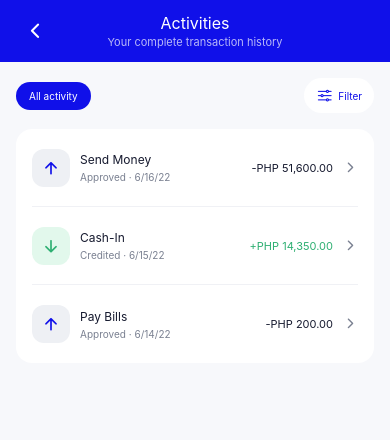
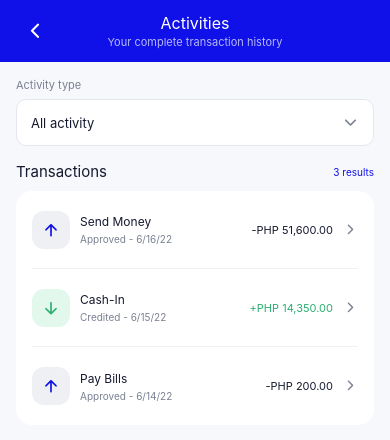
Before and after one commit to hanapaye2198/rss_project, a React Native app in the folder mobile-app/: screen /Activities in a window 390 px wide. Shown: the top 440 px of the page. Built offline with nearby package versions, Linux system fonts and the light colour scheme.

Commit message:
Make wallet demo flows stateful

```diff
--- a/mobile-app/src/screens/ActivitiesScreen.tsx
+++ b/mobile-app/src/screens/ActivitiesScreen.tsx
@@ -1,7 +1,9 @@
 import { Ionicons } from '@expo/vector-icons';
 import { NativeStackScreenProps } from '@react-navigation/native-stack';
+import { useMemo, useState } from 'react';
 import { Pressable, StyleSheet, Text, View } from 'react-native';
 import { AppHeader } from '../components/AppHeader';
+import { SelectField } from '../components/FormField';
 import { Screen } from '../components/Screen';
 import { RootStackParamList } from '../navigation/types';
 import { formatPHP, useDemoWallet } from '../state/DemoContext';
@@ -9,13 +11,21 @@ import { colors, fonts, spacing } from '../theme';
 import { showAlert } from '../utils/feedback';
 
 type Props = NativeStackScreenProps<RootStackParamList, 'Activities'>;
+const filters = ['All activity', 'Money in', 'Money out'];
 
 export function ActivitiesScreen({ navigation }: Props) {
   const { transactions } = useDemoWallet();
+  const [filter, setFilter] = useState(filters[0] ?? 'All activity');
+  const visibleTransactions = useMemo(() => transactions.filter((transaction) => filter === 'All activity' || (filter === 'Money in' ? transaction.direction === 'credit' : transaction.direction === 'debit')), [filter, transactions]);
+
   return (
     <Screen backgroundColor={colors.blue} contentStyle={styles.screenContent} scroll>
       <AppHeader title="Activities" subtitle="Your complete transaction history" navigation={navigation} dark />
-      <View style={styles.content}><View style={styles.filterRow}><View style={styles.filterActive}><Text style={styles.filterActiveText}>All activity</Text></View><Pressable accessibilityRole="button" onPress={() => showAlert('Filter activity', 'Filter by money in, money out, or date range in the full app.')} style={styles.filterButton}><Ionicons name="options-outline" size={17} color={colors.blue} /><Text style={styles.filterText}>Filter</Text></Pressable></View><View style={styles.list}>{transactions.map((transaction, index) => { const credited = transaction.direction === 'credit'; return <Pressable accessibilityRole="button" key={transaction.id} onPress={() => showAlert(transaction.title, `${formatPHP(transaction.amount)} · ${transaction.status}\n${transaction.date}`)} style={({ pressed }) => [styles.row, index === transactions.length - 1 && styles.lastRow, pressed && styles.pressed]}><View style={[styles.icon, { backgroundColor: credited ? colors.greenSoft : '#EEF0F4' }]}><Ionicons name={credited ? 'arrow-down' : 'arrow-up'} size={18} color={credited ? '#2EAF72' : colors.blue} /></View><View style={styles.copy}><Text style={styles.title}>{transaction.title}</Text><Text style={styles.status}>{transaction.status} · {transaction.date}</Text></View><Text style={[styles.amount, credited && styles.credit]}>{credited ? '+' : '-'}{formatPHP(transaction.amount)}</Text><Ionicons name="chevron-forward" size={15} color={colors.muted} /></Pressable>; })}</View></View>
+      <View style={styles.content}>
+        <SelectField label="Activity type" value={filter} options={filters} onChange={setFilter} />
+        <View style={styles.listHeader}><Text style={styles.heading}>Transactions</Text><Text style={styles.count}>{visibleTransactions.length} results</Text></View>
+        <View style={styles.list}>{visibleTransactions.length ? visibleTransactions.map((transaction, index) => { const credited = transaction.direction === 'credit'; return <Pressable accessibilityRole="button" key={transaction.id} onPress={() => showAlert(transaction.title, `${formatPHP(transaction.amount)} - ${transaction.status}\n${transaction.date}`)} style={({ pressed }) => [styles.row, index === visibleTransactions.length - 1 && styles.lastRow, pressed && styles.pressed]}><View style={[styles.icon, { backgroundColor: credited ? colors.greenSoft : '#EEF0F4' }]}><Ionicons name={credited ? 'arrow-down' : 'arrow-up'} size={18} color={credited ? '#2EAF72' : colors.blue} /></View><View style={styles.copy}><Text style={styles.title}>{transaction.title}</Text><Text style={styles.status}>{transaction.status} - {transaction.date}</Text></View><Text style={[styles.amount, credited && styles.credit]}>{credited ? '+' : '-'}{formatPHP(transaction.amount)}</Text><Ionicons name="chevron-forward" size={15} color={colors.muted} /></Pressable>; }) : <View style={styles.empty}><Ionicons name="receipt-outline" size={28} color={colors.muted} /><Text style={styles.emptyTitle}>No matching activity</Text><Text style={styles.emptyBody}>Try another activity type.</Text></View>}</View>
+      </View>
     </Screen>
   );
 }
@@ -23,11 +33,9 @@ export function ActivitiesScreen({ navigation }: Props) {
 const styles = StyleSheet.create({
   screenContent: { backgroundColor: colors.background },
   content: { padding: spacing.md, paddingBottom: spacing.xl },
-  filterRow: { flexDirection: 'row', justifyContent: 'space-between', alignItems: 'center', marginBottom: spacing.md },
-  filterActive: { paddingHorizontal: 13, paddingVertical: 8, borderRadius: 100, backgroundColor: colors.blue },
-  filterActiveText: { color: colors.white, fontFamily: fonts.medium, fontSize: 10 },
-  filterButton: { flexDirection: 'row', alignItems: 'center', gap: 5, paddingHorizontal: 12, paddingVertical: 8, borderRadius: 100, backgroundColor: colors.white },
-  filterText: { color: colors.blue, fontFamily: fonts.medium, fontSize: 10 },
+  listHeader: { flexDirection: 'row', justifyContent: 'space-between', alignItems: 'center', marginBottom: 10 },
+  heading: { color: colors.ink, fontFamily: fonts.bold, fontSize: 15 },
+  count: { color: colors.blue, fontFamily: fonts.medium, fontSize: 10 },
   list: { borderRadius: 16, backgroundColor: colors.white, paddingHorizontal: spacing.md },
   row: { minHeight: 78, flexDirection: 'row', alignItems: 'center', gap: 10, borderBottomWidth: 1, borderBottomColor: '#F0F1F5' },
   lastRow: { borderBottomWidth: 0 },
@@ -37,5 +45,8 @@ const styles = StyleSheet.create({
   title: { color: colors.ink, fontFamily: fonts.bold, fontSize: 12 },
   status: { color: colors.muted, fontFamily: fonts.regular, fontSize: 10, marginTop: 4 },
   amount: { color: colors.ink, fontFamily: fonts.bold, fontSize: 11 },
-  credit: { color: '#2EAF72' }
+  credit: { color: '#2EAF72' },
+  empty: { minHeight: 180, alignItems: 'center', justifyContent: 'center' },
+  emptyTitle: { color: colors.ink, fontFamily: fonts.bold, fontSize: 13, marginTop: 9 },
+  emptyBody: { color: colors.muted, fontFamily: fonts.regular, fontSize: 10, marginTop: 4 }
 });
--- a/mobile-app/src/screens/DashboardScreen.tsx
+++ b/mobile-app/src/screens/DashboardScreen.tsx
@@ -2,6 +2,7 @@ import { Ionicons } from '@expo/vector-icons';
 import { NativeStackScreenProps } from '@react-navigation/native-stack';
 import { LinearGradient } from 'expo-linear-gradient';
 import { Image, Pressable, StyleSheet, Text, View } from 'react-native';
+import { useState } from 'react';
 import { BottomNav } from '../components/BottomNav';
 import { Screen } from '../components/Screen';
 import { SectionTitle } from '../components/AppHeader';
@@ -26,6 +27,7 @@ const actions: { label: string; icon: IconName; color: string; screen: keyof Roo
 
 export function DashboardScreen({ navigation }: Props) {
   const { balance, transactions } = useDemoWallet();
+  const [balanceVisible, setBalanceVisible] = useState(true);
   const openAction = (screen: keyof RootStackParamList) => navigation.navigate(screen);
 
   return (
@@ -37,7 +39,7 @@ export function DashboardScreen({ navigation }: Props) {
           <Pressable accessibilityRole="button" accessibilityLabel="Notifications" onPress={() => navigation.navigate('Notifications')} style={styles.circleButton}><Ionicons name="notifications-outline" size={20} color={colors.ink} /><View style={styles.notificationDot} /></Pressable>
         </View>
         <Text style={styles.balanceLabel}>Available Balance</Text>
-        <View style={styles.balanceRow}><Text style={styles.balance}>₱ {balance.toLocaleString('en-PH', { minimumFractionDigits: 2 })}</Text><Ionicons name="eye-outline" size={27} color={colors.white} /></View>
+        <Pressable accessibilityRole="button" accessibilityLabel={balanceVisible ? 'Hide balance' : 'Show balance'} onPress={() => setBalanceVisible((current) => !current)} style={styles.balanceRow}><Text style={styles.balance}>{balanceVisible ? `₱ ${balance.toLocaleString('en-PH', { minimumFractionDigits: 2 })}` : '₱ ••••••'}</Text><Ionicons name={balanceVisible ? 'eye-outline' : 'eye-off-outline'} size={27} color={colors.white} /></Pressable>
       </LinearGradient>
 
       <View style={styles.dashboardBody}>
--- a/mobile-app/src/screens/SaveScreen.tsx
+++ b/mobile-app/src/screens/SaveScreen.tsx
@@ -12,17 +12,22 @@ import { colors, fonts, spacing } from '../theme';
 import { showAlert } from '../utils/feedback';
 
 type Props = NativeStackScreenProps<RootStackParamList, 'Save'>;
+type Goal = { title: string; saved: number; target: number; icon: keyof typeof Ionicons.glyphMap; color: string };
 
-const goals = [
-  { title: 'Emergency Fund', saved: 'PHP 12,500', target: 'PHP 25,000', progress: 0.5, icon: 'shield-checkmark-outline' as const, color: '#635BDB' },
-  { title: 'New laptop', saved: 'PHP 18,200', target: 'PHP 40,000', progress: 0.455, icon: 'laptop-outline' as const, color: '#EE945A' }
+const goals: Goal[] = [
+  { title: 'Emergency Fund', saved: 12500, target: 25000, icon: 'shield-checkmark-outline', color: '#635BDB' },
+  { title: 'New laptop', saved: 18200, target: 40000, icon: 'laptop-outline', color: '#EE945A' }
 ];
 
 export function SaveScreen({ navigation }: Props) {
   const { balance, saveMoney } = useDemoWallet();
   const [totalSaved, setTotalSaved] = useState(30700);
+  const [goalList, setGoalList] = useState(goals);
   const [savingGoal, setSavingGoal] = useState(goals[0]?.title ?? 'Emergency Fund');
   const [savingAmount, setSavingAmount] = useState('');
+  const [creatingGoal, setCreatingGoal] = useState(false);
+  const [newGoalName, setNewGoalName] = useState('');
+  const [newGoalTarget, setNewGoalTarget] = useState('');
 
   const submitSave = () => {
     const numericAmount = Number(savingAmount.replace(/,/g, ''));
@@ -32,8 +37,29 @@ export function SaveScreen({ navigation }: Props) {
       return;
     }
     setTotalSaved((current) => current + numericAmount);
+    setGoalList((current) => current.map((goal) => goal.title === savingGoal ? { ...goal, saved: goal.saved + numericAmount } : goal));
     setSavingAmount('');
     showAlert('Money saved', `${formatPHP(numericAmount)} moved to ${savingGoal}. Your wallet balance is now ${formatPHP(balance - numericAmount)}.`);
+  };
+
+  const createGoal = () => {
+    const trimmedName = newGoalName.trim();
+    const numericTarget = Number(newGoalTarget.replace(/,/g, ''));
+    if (!trimmedName || !numericTarget || numericTarget <= 0) {
+      showAlert('Complete the goal', 'Enter a goal name and a target greater than zero.');
+      return;
+    }
+    if (goalList.some((goal) => goal.title.toLowerCase() === trimmedName.toLowerCase())) {
+      showAlert('Goal already exists', 'Choose a different name for your savings goal.');
+      return;
+    }
+    const newGoal: Goal = { title: trimmedName, saved: 0, target: numericTarget, icon: 'flag-outline', color: '#5D8CE8' };
+    setGoalList((current) => [...current, newGoal]);
+    setSavingGoal(trimmedName);
+    setNewGoalName('');
+    setNewGoalTarget('');
+    setCreatingGoal(false);
+    showAlert('Goal created', `${trimmedName} is ready for your first deposit.`);
   };
 
   return (
@@ -41,18 +67,19 @@ export function SaveScreen({ navigation }: Props) {
       <AppHeader title="Save" subtitle="Make your goals happen" navigation={navigation} dark />
       <View style={styles.content}>
         <View style={styles.balanceCard}><View><Text style={styles.mutedLight}>Total saved</Text><Text style={styles.balance}>{formatPHP(totalSaved)}</Text><Text style={styles.earned}>+PHP 214.90 interest earned</Text></View><View style={styles.saveIcon}><Ionicons name="save-outline" size={25} color={colors.white} /></View></View>
-        <View style={styles.sectionHeader}><Text style={styles.sectionTitle}>Your savings goals</Text><Text style={styles.goalCount}>2 active</Text></View>
-        <View style={styles.goalList}>{goals.map((goal) => <GoalRow key={goal.title} {...goal} />)}</View>
+        <View style={styles.sectionHeader}><Text style={styles.sectionTitle}>Your savings goals</Text><Text style={styles.goalCount}>{goalList.length} active</Text></View>
+        <View style={styles.goalList}>{goalList.map((goal) => <GoalRow key={goal.title} {...goal} />)}</View>
         <View style={styles.tipCard}><Ionicons name="bulb-outline" size={23} color="#D89400" /><View style={styles.tipText}><Text style={styles.tipTitle}>Small steps add up</Text><Text style={styles.tipBody}>Set aside a little every week and watch your goals grow.</Text></View></View>
-        <View style={styles.saveCard}><View style={styles.saveHeading}><Text style={styles.saveTitle}>Add to your savings</Text><Text style={styles.available}>{formatPHP(balance)} available</Text></View><SelectField label="Savings goal" value={savingGoal} options={goals.map((goal) => goal.title)} onChange={setSavingGoal} /><FormField label="Amount (PHP)" value={savingAmount} onChangeText={setSavingAmount} keyboardType="decimal-pad" placeholder="0.00" /><PrimaryButton title="Save money" icon="save-outline" onPress={submitSave} /></View>
-        <PrimaryButton title="Create savings goal" icon="add" onPress={() => showAlert('New savings goal', 'Your new goal setup will open here. Choose a name, target, and schedule.')} />
+        <View style={styles.saveCard}><View style={styles.saveHeading}><Text style={styles.saveTitle}>Add to your savings</Text><Text style={styles.available}>{formatPHP(balance)} available</Text></View><SelectField label="Savings goal" value={savingGoal} options={goalList.map((goal) => goal.title)} onChange={setSavingGoal} /><FormField label="Amount (PHP)" value={savingAmount} onChangeText={setSavingAmount} keyboardType="decimal-pad" placeholder="0.00" /><PrimaryButton title="Save money" icon="save-outline" onPress={submitSave} /></View>
+        {creatingGoal ? <View style={styles.createCard}><Text style={styles.createTitle}>New savings goal</Text><FormField label="Goal name" value={newGoalName} onChangeText={setNewGoalName} placeholder="e.g. Travel fund" autoCapitalize="words" /><FormField label="Target amount (PHP)" value={newGoalTarget} onChangeText={setNewGoalTarget} keyboardType="decimal-pad" placeholder="0.00" /><PrimaryButton title="Create goal" icon="checkmark" onPress={createGoal} /><Pressable accessibilityRole="button" onPress={() => setCreatingGoal(false)} style={styles.cancel}><Text style={styles.cancelText}>Cancel</Text></Pressable></View> : <PrimaryButton title="Create savings goal" icon="add" onPress={() => setCreatingGoal(true)} />}
       </View>
     </Screen>
   );
 }
 
-function GoalRow({ title, saved, target, progress, icon, color }: { title: string; saved: string; target: string; progress: number; icon: 'shield-checkmark-outline' | 'laptop-outline'; color: string }) {
-  return <Pressable accessibilityRole="button" onPress={() => showAlert(title, `${saved} saved of ${target}. Keep going!`)} style={({ pressed }) => [styles.goalRow, pressed && styles.pressed]}><View style={[styles.goalIcon, { backgroundColor: color }]}><Ionicons name={icon} size={19} color={colors.white} /></View><View style={styles.goalMain}><View style={styles.goalHeading}><Text style={styles.goalName}>{title}</Text><Text style={styles.goalPercent}>{Math.round(progress * 100)}%</Text></View><View style={styles.track}><View style={[styles.progress, { width: `${progress * 100}%`, backgroundColor: color }]} /></View><Text style={styles.goalAmounts}>{saved} <Text style={styles.of}>of {target}</Text></Text></View><Ionicons name="chevron-forward" size={16} color={colors.muted} /></Pressable>;
+function GoalRow({ title, saved, target, icon, color }: Goal) {
+  const progress = Math.min(saved / target, 1);
+  return <Pressable accessibilityRole="button" onPress={() => showAlert(title, `${formatPHP(saved)} saved of ${formatPHP(target)}. Keep going!`)} style={({ pressed }) => [styles.goalRow, pressed && styles.pressed]}><View style={[styles.goalIcon, { backgroundColor: color }]}><Ionicons name={icon} size={19} color={colors.white} /></View><View style={styles.goalMain}><View style={styles.goalHeading}><Text style={styles.goalName}>{title}</Text><Text style={styles.goalPercent}>{Math.round(progress * 100)}%</Text></View><View style={styles.track}><View style={[styles.progress, { width: `${progress * 100}%`, backgroundColor: color }]} /></View><Text style={styles.goalAmounts}>{formatPHP(saved)} <Text style={styles.of}>of {formatPHP(target)}</Text></Text></View><Ionicons name="chevron-forward" size={16} color={colors.muted} /></Pressable>;
 }
 
 const styles = StyleSheet.create({
@@ -85,5 +112,9 @@ const styles = StyleSheet.create({
   saveCard: { borderRadius: 16, backgroundColor: colors.white, padding: spacing.md, marginBottom: spacing.md },
   saveHeading: { flexDirection: 'row', justifyContent: 'space-between', alignItems: 'center', marginBottom: spacing.md },
   saveTitle: { color: colors.ink, fontFamily: fonts.bold, fontSize: 15 },
-  available: { color: colors.muted, fontFamily: fonts.regular, fontSize: 10 }
+  available: { color: colors.muted, fontFamily: fonts.regular, fontSize: 10 },
+  createCard: { borderRadius: 16, backgroundColor: colors.white, padding: spacing.md, marginBottom: spacing.md },
+  createTitle: { color: colors.ink, fontFamily: fonts.bold, fontSize: 15, marginBottom: spacing.md },
+  cancel: { alignItems: 'center', justifyContent: 'center', minHeight: 40, marginTop: 6 },
+  cancelText: { color: colors.muted, fontFamily: fonts.medium, fontSize: 12 }
 });
```
